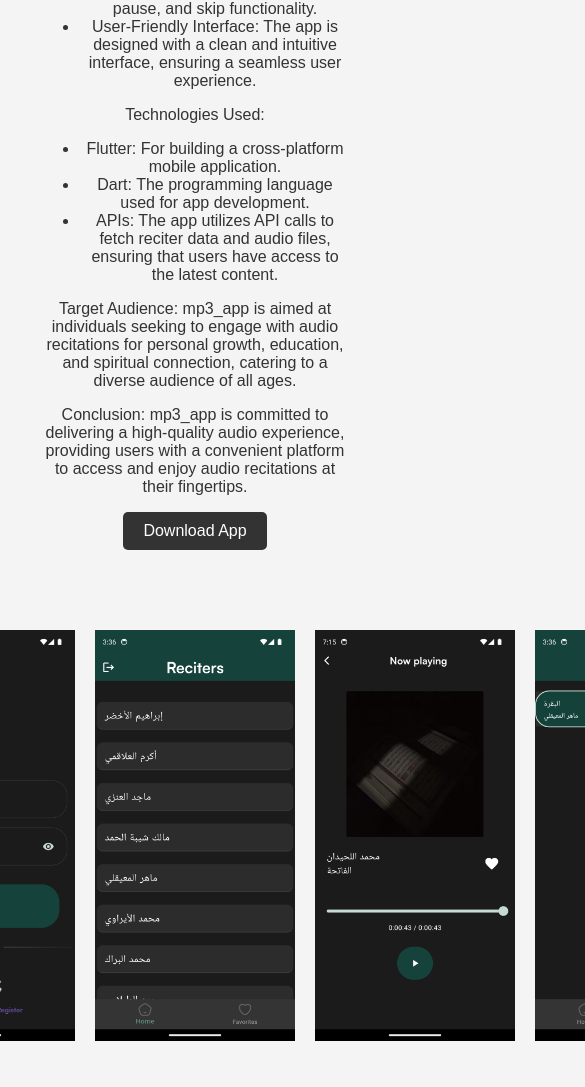
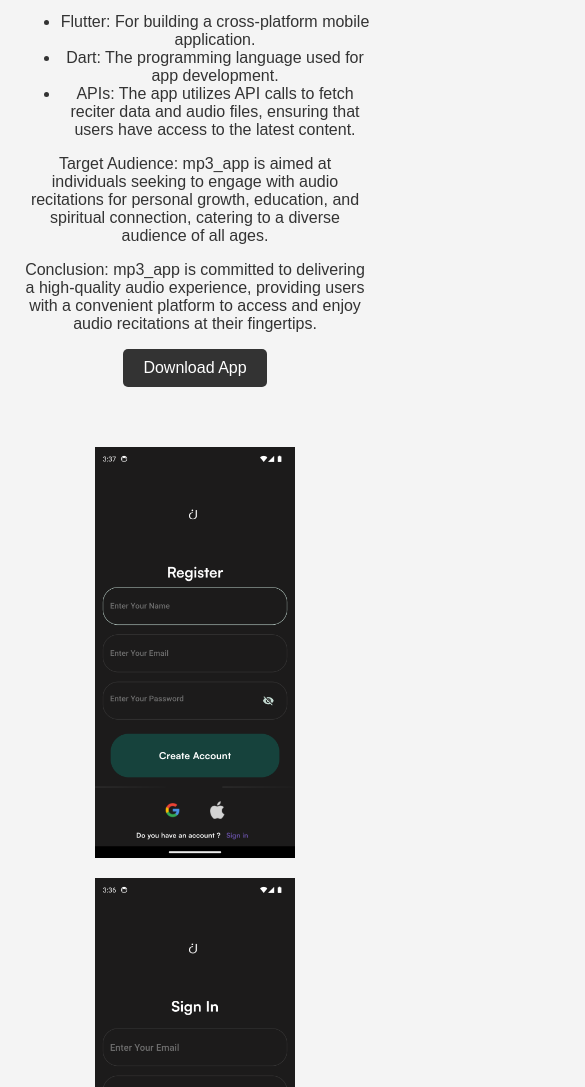
Before and after one commit to Ahmed4r/AhmedHegazy.github.io, a plain HTML site: page index.html in a window 390 px wide. Shown: the part 913-2000 px from the top of the page, 585 px wide, since content can reach past the window. Drawn offline with Linux system fonts and the light colour scheme.

Commit message:
Add files via upload

```diff
--- a/index.html
+++ b/index.html
@@ -20,7 +20,7 @@
         <div class="container">
             <h2>About the Project</h2>
             <h3>Project Description: noon</h3>
-            <p>Overview: noon(ن) is a user-friendly mobile application developed using Flutter, designed to provide an extensive library of audio recitations. The app allows users to browse and listen to a diverse collection of MP3 audio files from various reciters, making it a valuable resource for users seeking spiritual and educational content.</p>
+            <p>Overview: noon(ن) is a user-friendly mobile application developed using Flutter, designed to provide an extensive library of audio recitations. The app allows users to browse and listen to a diverse collection of Quran MP3 audio files from various reciters, making it a valuable resource for users seeking spiritual and educational content.</p>
             <p>Key Features:</p>
             <ul>
                 <li>Browse Reciters: Users can easily navigate through a list of available reciters, each accompanied by a selection of their audio files.</li>
@@ -35,19 +35,15 @@
             </ul>
             <p>Target Audience: mp3_app is aimed at individuals seeking to engage with audio recitations for personal growth, education, and spiritual connection, catering to a diverse audience of all ages.</p>
             <p>Conclusion: mp3_app is committed to delivering a high-quality audio experience, providing users with a convenient platform to access and enjoy audio recitations at their fingertips.</p>
-            <a href="https://example.com/download" class="button" download>Download App</a>
+            <a href="https://www.mediafire.com/file/xqapvkwzb7gwxau/noon.apk/file" class="button" download>Download App</a>
         </div>
 
-        <div class="images" style="display: flex; justify-content: center; align-items: center;">
-            <img src="images\register.png" alt="Favorite Icon Small" class="small-image">
-            <br>
-            <img src="images\login.png" alt="Favorite Icon Large" class="small-image">
-            <br>
-            <img src="images\reciters.png" alt="Favorite Icon Large" class="small-image">
-            <br>
-            <img src="images\nowplaying.png" alt="Favorite Icon Large" class="small-image">
-            <br>
-            <img src="images\fav.png" alt="Favorite Icon Large" class="small-image">
+        <div class="images">
+            <img src="images/register.png" alt="Register Screen" class="small-image">
+            <img src="images/login.png" alt="Login Screen" class="small-image">
+            <img src="images/reciters.png" alt="Reciters Screen" class="small-image">
+            <img src="images/nowplaying.png" alt="Now Playing Screen" class="small-image">
+            <img src="images/fav.png" alt="Favorites Screen" class="small-image">
         </div>
     </section>
 
--- a/style.css
+++ b/style.css
@@ -8,7 +8,8 @@ body {
 }
 
 .container {
-    width: 80%;
+    width: 90%; /* Use a percentage for better responsiveness */
+    max-width: 1200px; /* Optional max-width for larger screens */
     margin: 0 auto;
     text-align: center;
     padding: 50px 0;
@@ -40,22 +41,59 @@ header p {
     text-decoration: none;
     border-radius: 5px;
     margin-bottom: 20px;
+    transition: background-color 0.3s, color 0.3s; /* Add a transition */
+}
+
+#project .button:hover {
+    background-color: #555; /* Darken button on hover */
+    color: #fff; /* Change text color */
+}
+
+/* Image styles */
+.images {
+    display: flex;
+    flex-wrap: wrap; /* Allow wrapping of images */
+    justify-content: center;
 }
 
 .images img {
+    width: 100%; /* Make images responsive */
+    max-width: 200px; /* Maintain a max width */
+    height: auto; /* Maintain aspect ratio */
     margin: 10px;
 }
 
-/* Small and large image */
-.small-image {
-    width: 200px;
-    height: auto;
+/* Media Queries */
+@media (max-width: 768px) {
+    header h1 {
+        font-size: 28px; /* Smaller font size for smaller screens */
+    }
+
+    header p {
+        font-size: 16px; /* Adjusted font size */
+    }
+
+    .container {
+        padding: 30px 0; /* Adjust padding for smaller screens */
+    }
+
+    .button {
+        padding: 8px 16px; /* Smaller button padding */
+    }
 }
 
+@media (max-width: 600px) {
+    header h1 {
+        font-size: 24px; /* Further reduce font size */
+    }
 
-.large-image {
-    width: 200px;
-    height: auto;
+    header p {
+        font-size: 14px; /* Further adjust paragraph size */
+    }
+
+    .button {
+        padding: 6px 12px; /* Even smaller button padding */
+    }
 }
 
 /* Social icons */
```
